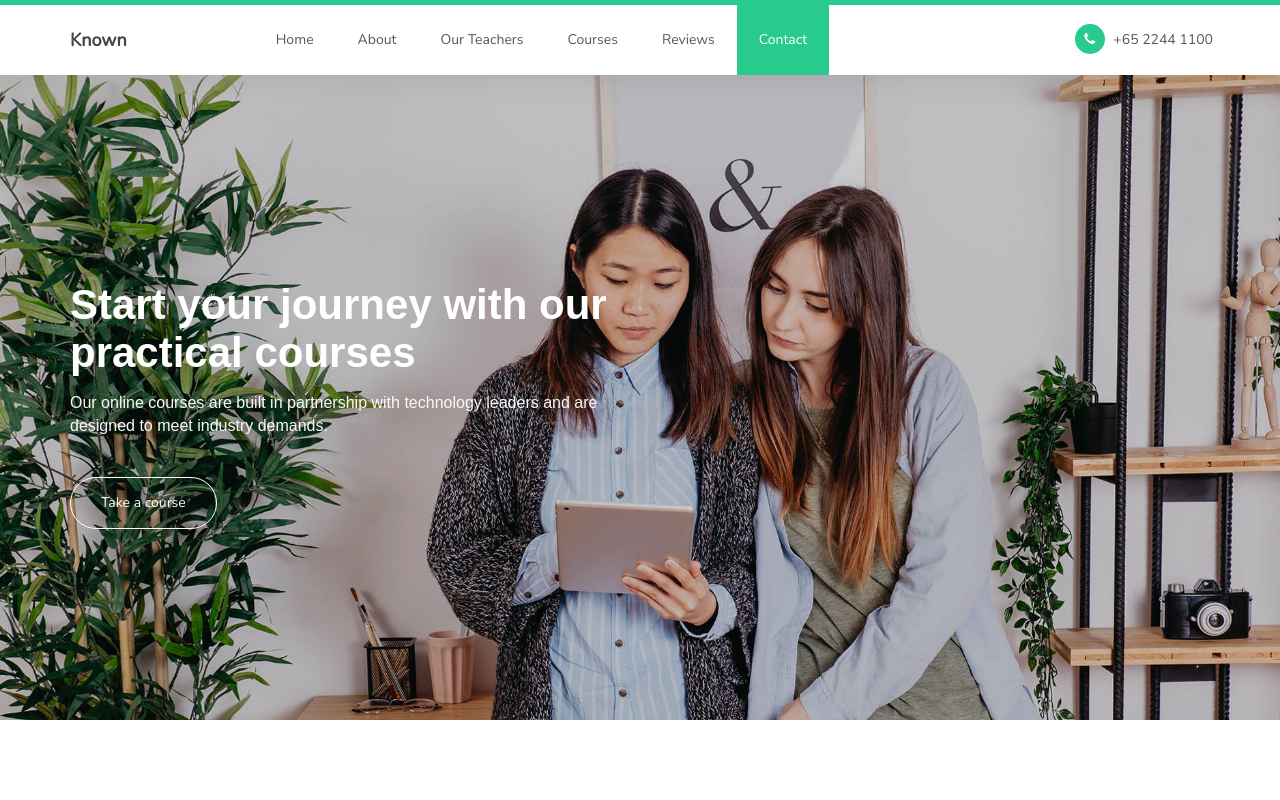
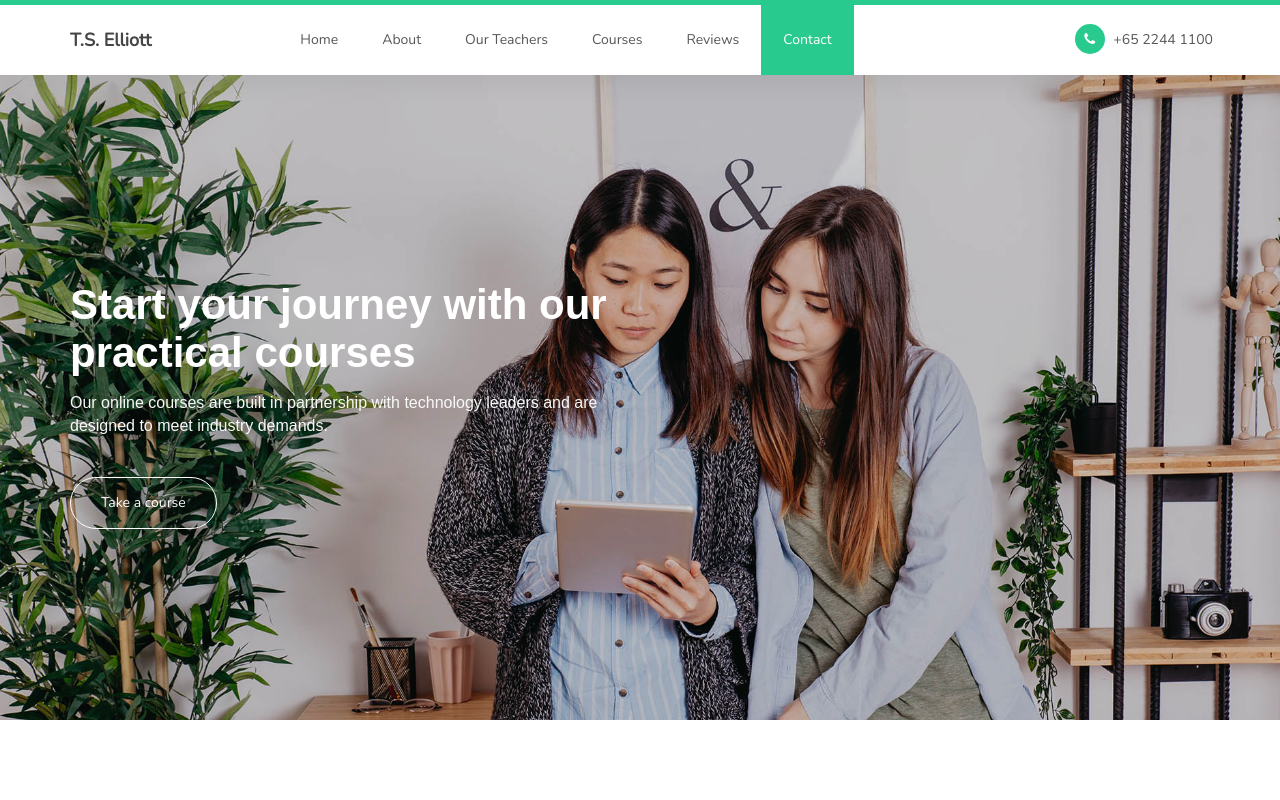
Before and after one commit to DimitarDyankov/terenceelliott.github.io, a plain HTML site: page index.html in a window 1280 px wide. Shown: the top 800 px of the page. Drawn offline with nearby package versions, Linux system fonts and the light colour scheme; a web font is replaced by a local one.

Commit message:
feat: updating title

```diff
--- a/index.html
+++ b/index.html
@@ -2,7 +2,7 @@
 <html lang="en">
 <head>
 
-     <title>Known - Education HTML Template</title>
+     <title>T.S. Elliott</title>
 <!--
 
 Known Template
@@ -50,7 +50,7 @@ https://templatemo.com/tm-516-known
                     </button>
 
                     <!-- lOGO TEXT HERE -->
-                    <a href="#" class="navbar-brand">Known</a>
+                    <a href="#" class="navbar-brand">T.S. Elliott</a>
                </div>
 
                <!-- MENU LINKS -->
```
